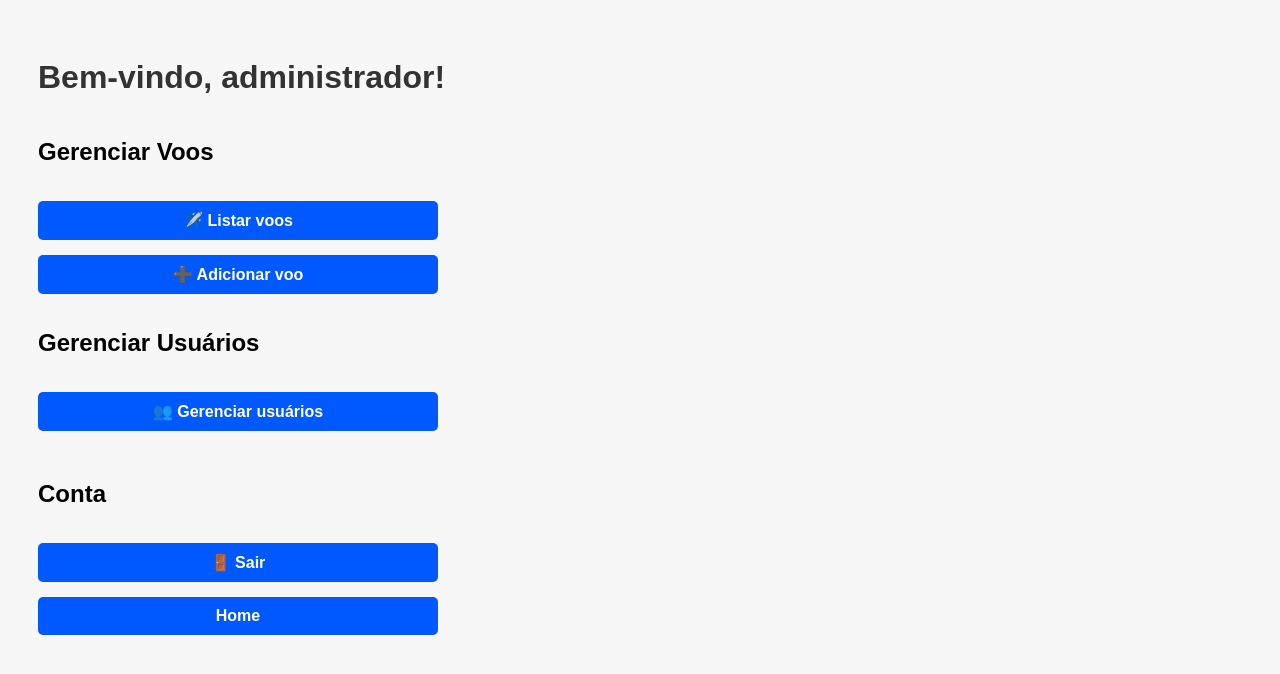
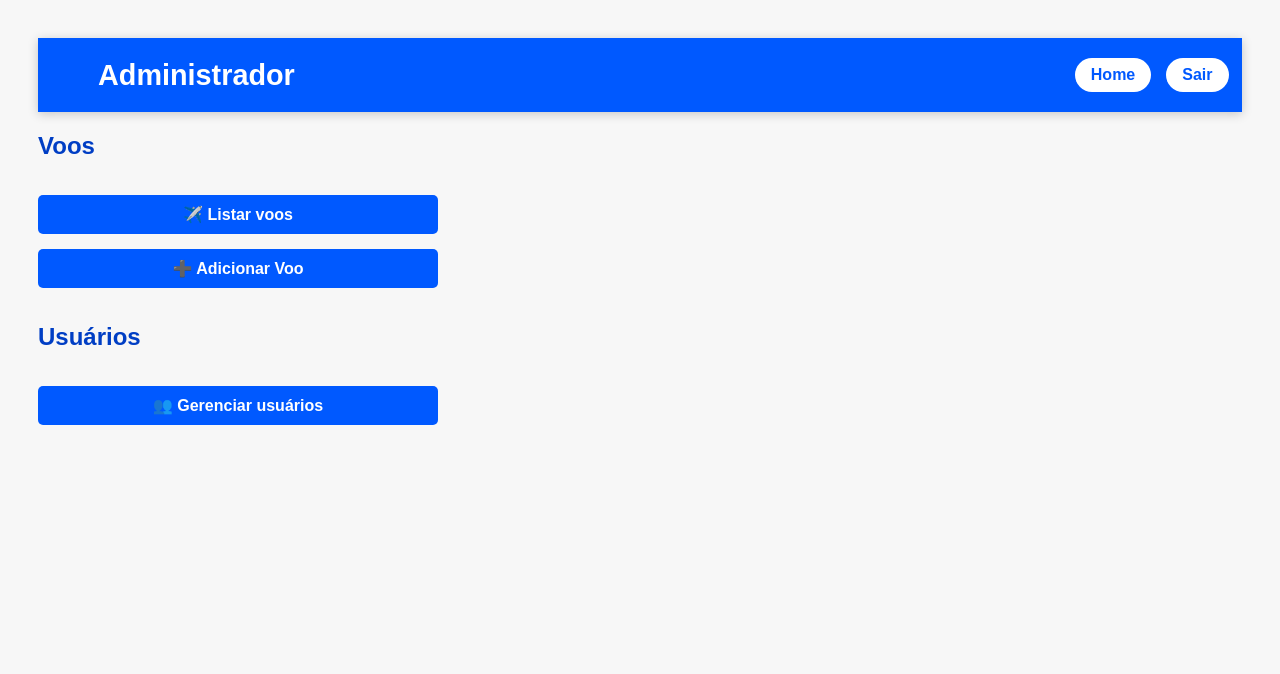
Before and after one commit to clap2302/Data-Structure-II-System, a Flask app: page /admin_dashboard in a window 1280 px wide. Shown: the top 674 px of the page. Run offline with Flask 3, Linux system fonts and the light colour scheme; the visitor is signed in with stand-in values (Sample User, id 1).

Commit message:
add the airplane and changed admin dashboard

```diff
--- a/Linhas_Aereas_ED-II/templates/admin_dashboard.html
+++ b/Linhas_Aereas_ED-II/templates/admin_dashboard.html
@@ -9,15 +9,18 @@
         background: #f7f7f7;
         padding: 30px;
         }
+
         h1 {
         color: #333;
         }
+
         .panel {
         display: flex;
         flex-direction: column;
         gap: 15px;
         max-width: 400px;
         }
+
         a {
         background: #0059ff;
         color: white;
@@ -27,29 +30,78 @@
         text-align: center;
         font-weight: bold;
         }
+
         a:hover {
         background: #003ec4;
         }
+
+        header {
+            background-color: #0059ff;
+            color: rgb(255, 255, 255);
+            padding: 20px 60px;
+            display: flex;
+            align-items: center;
+            gap: 780px; /* distância entre o h1 e o grupo de links */
+            box-shadow: 0 2px 10px rgba(0,0,0,0.2);
+        }
+
+        header h1 {
+            margin: 0;
+            font-size: 1.8em;
+            color: white;
+        }
+
+        header .links {
+            display: flex;
+            gap: 15px; /* distância entre os links */
+        }
+
+        header a {
+            text-decoration: none;
+            background: white;
+            color: #0059ff;
+            font-weight: bold;
+            padding: 8px 16px;
+            border-radius: 25px;
+            transition: all 0.3s ease;
+        }
+
+        header a:hover {
+            background: #003ebf;
+            color: white;
+        }
+
+        h2{
+            color: #003ec4;
+        }
+
+
     </style>
     </head>
     <body>
-    <h1>Bem-vindo, administrador!</h1>
+
+    <header>
+        <h1>Administrador</h1>
+
+        <div class="links">
+            <a href="{{ url_for('home_bp.home') }}">Home</a>
+            <a href="{{ url_for('login_bp.logout') }}">Sair</a>
+        </div>
+    </header>
+
+
 
     <div class="panel">
-        <h2>Gerenciar Voos</h2>
+        <h2>Voos</h2>
         <a href="{{ url_for('flights_bp.flight_management') }}">✈️ Listar voos</a>
-        <a href="{{ url_for('flights_bp.add_flight') }}">➕ Adicionar voo</a>
+        <a href="{{ url_for('flights_bp.add_flight') }}">➕ Adicionar Voo</a>
 
-        <h2>Gerenciar Usuários</h2>
+        <h2>Usuários</h2>
         <a href="{{ url_for('login_bp.admin', user=session['user']) }}">👥 Gerenciar usuários</a>
         <form action="{{ url_for('login_bp.add_user') }}" method="get">
         <!-- <button type="submit" disabled>➕ Adicionar usuário (via formulário)</button> -->
         </form>
 
-        <h2>Conta</h2>
-        <a href="{{ url_for('login_bp.logout') }}">🚪 Sair</a>
-
-        <a href="{{ url_for('home_bp.home') }}">Home</a>
     </div>
     </body>
     </html>
```
Also changed, not shown: Linhas_Aereas_ED-II/templates/home.html (+60 -14 lines), Linhas_Aereas_ED-II/static/airplane.png (added).
